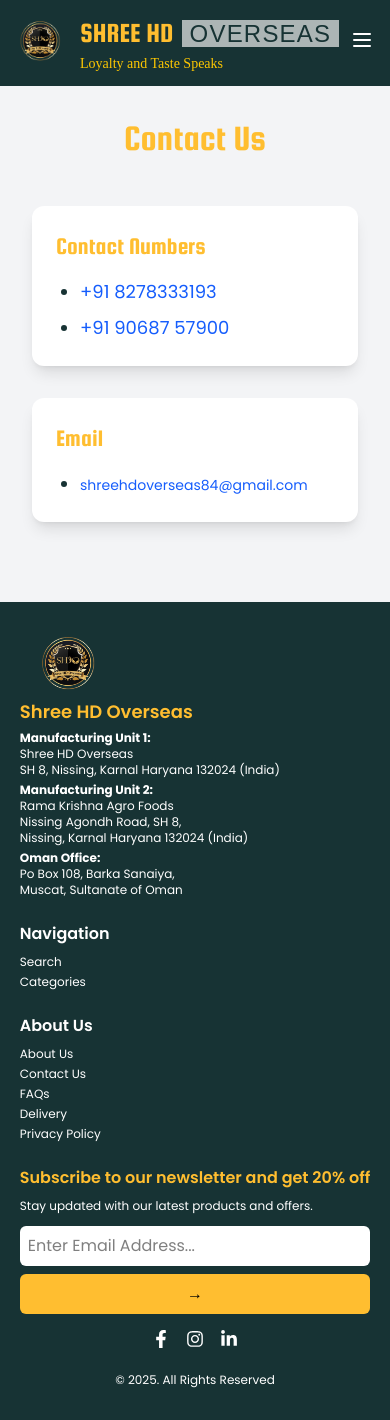
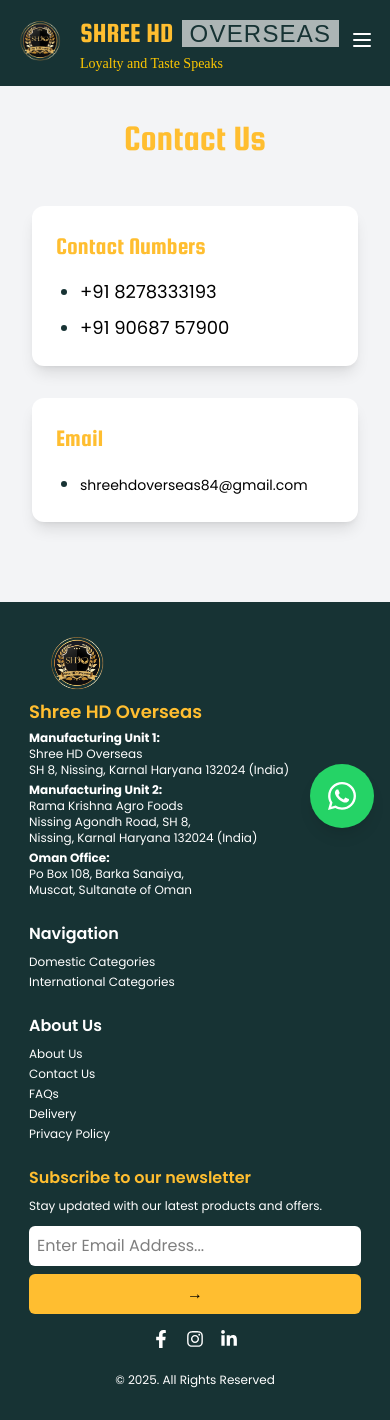
Before and after one commit to udayjordan/shreeHDoverseas, a React (Vite) app: page /contact-us in a window 390 px wide. Built offline with nearby package versions, Linux system fonts and the light colour scheme; a web font is replaced by a local one.

Commit message:
Additional Changes

```diff
--- a/src/App.jsx
+++ b/src/App.jsx
@@ -11,12 +11,14 @@
 import AboutUs from "./components/AboutUs";
 import PrivateLabelling from "./components/PrivateLabelling";
 import ContactUs from "./components/ContactUs";
+import WhatsappWidget from './components/WhatsappWidget';
 
 function App() {
   return (
     <Router>
-      <div className="min-h-screen flex flex-col">
+      <div className="min-h-screen flex flex-col relative">
         <Navbar />
+        <WhatsappWidget />
         <main className="flex-grow">
           <Routes>
             <Route path="/" element={<HomePage />} />
--- a/src/components/ContactUs.jsx
+++ b/src/components/ContactUs.jsx
@@ -24,7 +24,7 @@
             <li>
               <a
                 href="tel:+918278333193"
-                className="text-blue-600 hover:text-blue-800 transition-colors duration-200"
+                className="text-black hover:text-black hover:underline transition-all duration-300"
                 onClick={(e) => {
                   e.preventDefault();
                   window.location.href = 'tel:+918278333193';
@@ -36,7 +36,7 @@
             <li>
               <a
                 href="tel:+919068757900"
-                className="text-blue-600 hover:text-blue-800 transition-colors duration-200"
+                className="text-black hover:text-black hover:underline transition-all duration-300"
                 onClick={(e) => {
                   e.preventDefault();
                   window.location.href = 'tel:+919068757900';
@@ -60,7 +60,7 @@
             <li>
               <a
                 href="mailto:shreehdoverseas84@gmail.com"
-                className="text-blue-600 hover:text-blue-800 transition-colors duration-200 text-sm md:text-lg"
+                className="text-black hover:text-black hover:underline transition-all duration-300 text-sm md:text-lg"
                 onClick={(e) => {
                   e.preventDefault();
                   window.location.href = 'mailto:shreehdoverseas84@gmail.com';
--- a/src/components/Footer.jsx
+++ b/src/components/Footer.jsx
@@ -1,4 +1,5 @@
-import React from "react";
+import React, { useEffect } from "react";
+import { Link, useLocation } from 'react-router-dom';
 import logoImage from "../assets/logo.png";
 import {
   FaFacebookF,
@@ -7,6 +8,14 @@
 } from "react-icons/fa";
 
 const Footer = () => {
+  const location = useLocation();
+
+  useEffect(() => {
+    window.scrollTo({
+      top: 0,
+      behavior: 'smooth'
+    });
+  }, [location]);
   return (
     <footer className="bg-[#173334] text-white font-poppins py-8 px-4 sm:px-10 min-h-[300px]">
       <div className="container mx-auto grid md:grid-cols-4 gap-6 justify-center max-w-5xl sm:px-4">
@@ -38,10 +47,11 @@
         <div className="col-span-1">
           <h3 className="text-base md:text-lg font-semibold mb-2">Navigation</h3>
           <ul className="space-y-1 md:space-y-2 text-xs md:text-sm">
-            <li>Search</li>
+            {/* <li>Search</li> */}
             {/* <li>My Cart</li> */}
             {/* <li>Wishlist</li> */}
-            <li>Categories</li>
+            <li><Link to="/domestic-products" className="text-white hover:text-[#ffbe30]">Domestic Categories</Link></li>
+            <li><Link to="/international-products" className="text-white hover:text-[#ffbe30]">International Categories</Link></li>
           </ul>
         </div>
 
@@ -49,10 +59,10 @@
         <div className="col-span-1">
           <h3 className="text-base md:text-lg font-semibold mb-2">About Us</h3>
           <ul className="space-y-1 md:space-y-2 text-xs md:text-sm">
-            <li>About Us</li>
-            <li>Contact Us</li>
+            <li><Link to="/about-us" className="text-white hover:text-[#ffbe30]">About Us</Link></li>
+            <li><Link to="/contact-us" className="text-white hover:text-[#ffbe30]">Contact Us</Link></li>
             <li>FAQs</li>
-            <li>Delivery</li>
+            <li><Link to="/contact-us" className="text-white hover:text-[#ffbe30]">Delivery</Link></li>
             <li>Privacy Policy</li>
           </ul>
         </div>
@@ -60,7 +70,7 @@
         {/* Newsletter Subscription */}
         <div className="col-span-1">
           <h3 className="text-base md:text-lg font-semibold text-[#ffbe30]">
-            Subscribe to our newsletter and get 20% off
+            Subscribe to our newsletter
           </h3>
           <p className="mt-2 text-xs md:text-sm">
             Stay updated with our latest products and offers.
--- /dev/null
+++ b/src/components/WhatsappWidget.jsx
@@ -0,0 +1,33 @@
+import React from 'react';
+import { motion } from 'framer-motion';
+import { FaWhatsapp } from 'react-icons/fa';
+
+const WhatsappWidget = () => {
+  const whatsappNumber = '+918278333193';
+  const whatsappMessage = 'Hi, I would like to know more about your products.';
+
+  const whatsappUrl = `https://wa.me/${whatsappNumber.replace('+', '')}?text=${encodeURIComponent(whatsappMessage)}`;
+
+  return (
+    <motion.div
+      initial={{ opacity: 0, x: 50 }}
+      animate={{ opacity: 1, x: 0 }}
+      className="fixed bottom-4 right-4 sm:bottom-6 sm:right-6 z-50"
+    >
+      <a
+        href={whatsappUrl}
+        target="_blank"
+        rel="noopener noreferrer"
+        className="bg-[#25D366] hover:bg-[#23c759] transition-colors duration-300 rounded-full p-4 shadow-lg flex items-center justify-center cursor-pointer"
+        onClick={(e) => {
+          e.preventDefault();
+          window.open(whatsappUrl, '_blank');
+        }}
+      >
+        <FaWhatsapp className="h-8 w-8 text-white" />
+      </a>
+    </motion.div>
+  );
+};
+
+export default WhatsappWidget;
```
